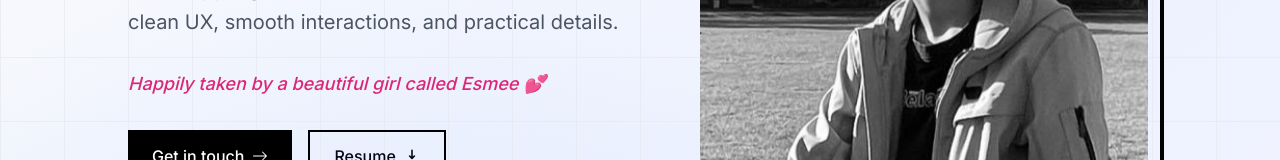
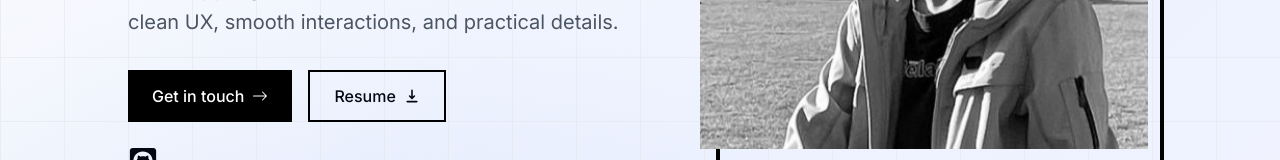
Before and after one commit to kilianbalaguer/portfolio, a Next.js app: page / in a window 1280 px wide. Shown: the part 455-615 px from the top of the page. Built offline with nearby package versions, Linux system fonts and the light colour scheme; no server answers.

Commit message:
removed taken text

```diff
--- a/components/intro.tsx
+++ b/components/intro.tsx
@@ -42,10 +42,6 @@ export default function Intro() {
           <p className="text-xl text-gray-600 dark:text-gray-400 mb-8 leading-relaxed">
             {t.introDescription}
           </p>
-          <p className="text-lg italic text-pink-600 dark:text-pink-400 mb-8 font-medium">
-            {t.introTaken}
-          </p>
-
           <div className="flex flex-wrap gap-4">
             <Link
               href="#contact"
```
